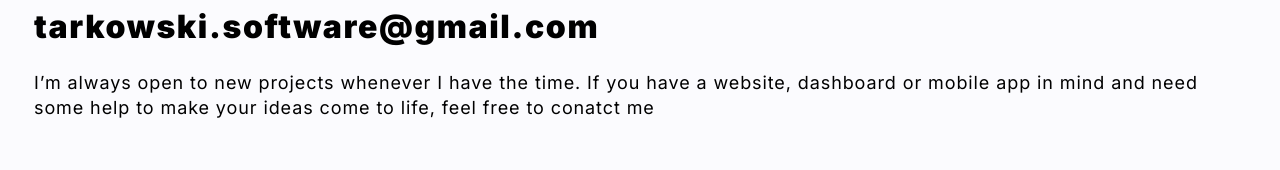
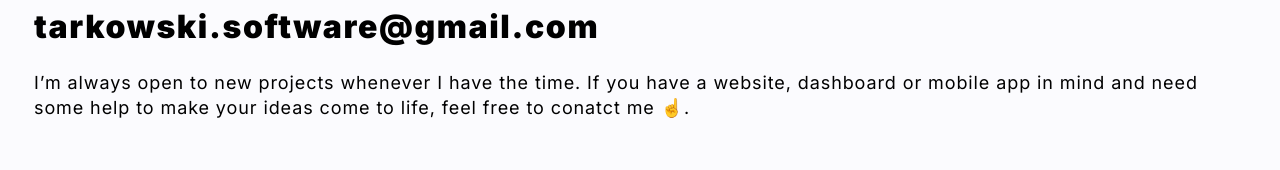
Before and after one commit to Olaf-Tarkowski/personal-homepage, a React (Create React App) app: page / in a window 1280 px wide. Shown: the part 1719-1889 px from the top of the page. Built offline with nearby package versions, Linux system fonts and the light colour scheme; no server answers.

Commit message:
Add ☝️

```diff
--- a/src/common/Footer/index.js
+++ b/src/common/Footer/index.js
@@ -22,7 +22,7 @@
         <BasicInfo>
           I’m always open to new projects whenever I have the time. If you have
           a website, dashboard or mobile app in mind and need some help to make
-          your ideas come to life, feel free to conatct me
+          your ideas come to life, feel free to conatct me ☝️.
         </BasicInfo>
         <LinkIcons>
           <LinkIcon href="https://github.com/Olaf-Tarkowski">
```
